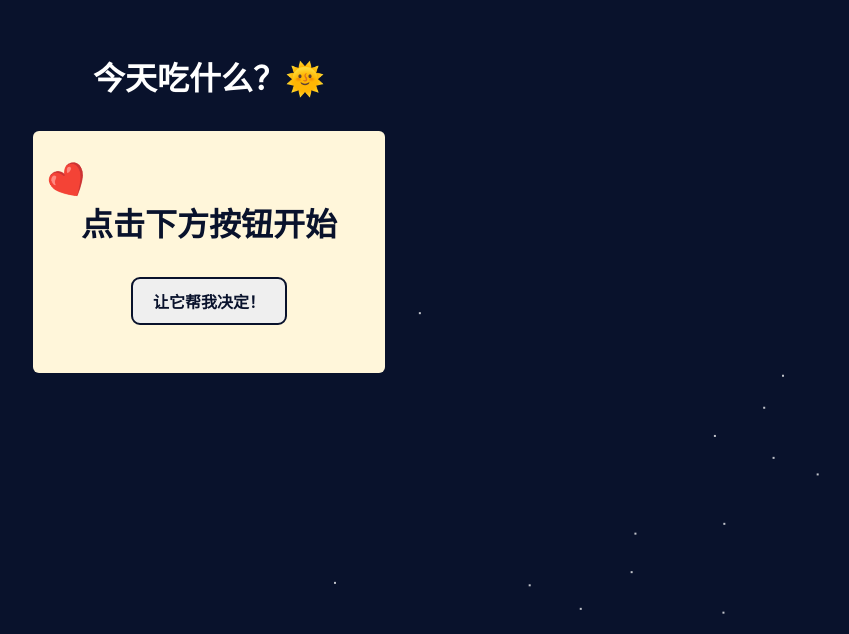
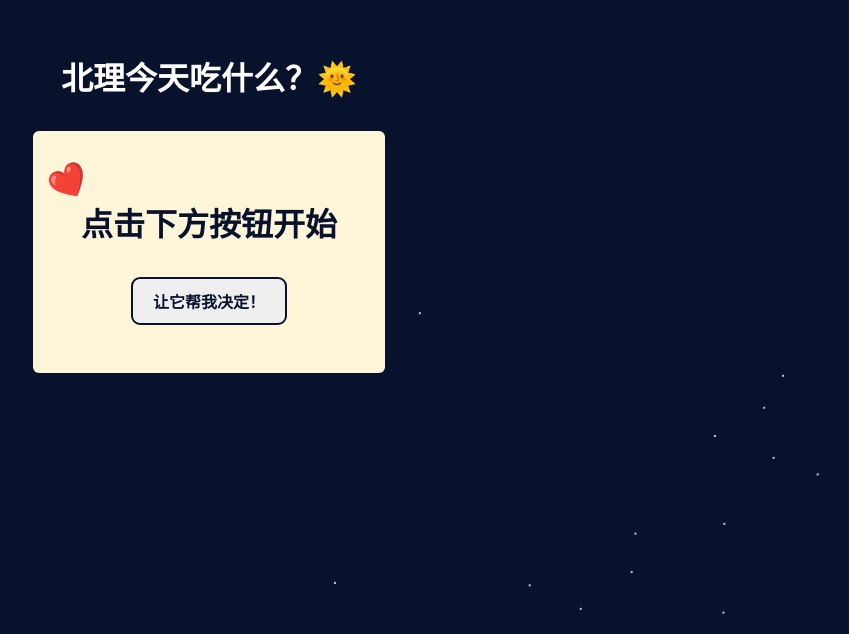
Before and after one commit to RADEKWRLD/RADEKWRLD, a plain HTML site: page index.html in a window 1280 px wide. Shown: the part 166-800 px from the top of the page, without its empty margins (431-1280 px from the left). Drawn offline with Linux system fonts and the light colour scheme.

Commit message:
Update index.html

```diff
--- a/index.html
+++ b/index.html
@@ -9,7 +9,7 @@
 </head>
 
 <body>
-    <h1>今天吃什么？🌞</h1>
+    <h1>北理今天吃什么？🌞</h1>
     <div class="container" id="container">
         <div class="loveheart">❤️</div>
         <p id="result">点击下方按钮开始</p>
```
